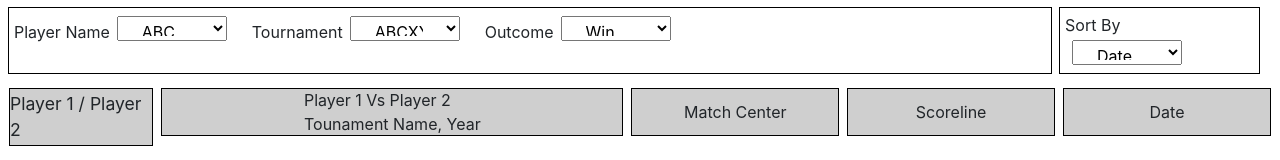
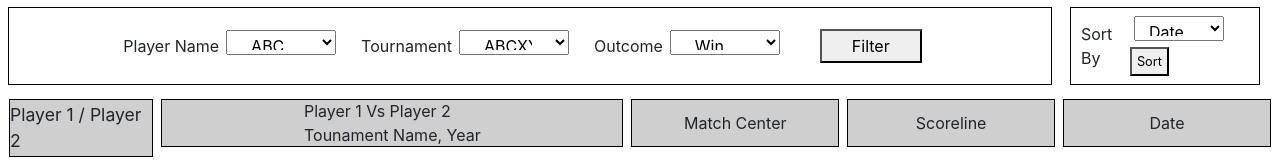
Before and after one commit to SchwiftyTechnologies/badmintonProject, a React (Create React App) app: page /schedule in a window 1280 px wide. Shown: the top 160 px of the page. Built offline with nearby package versions, Linux system fonts and the light colour scheme; grey boxes are pictures that could not be loaded.

Commit message:
Changes to sort and filter form

```diff
--- a/src/components/LandingPage/index.js
+++ b/src/components/LandingPage/index.js
@@ -32,7 +32,6 @@ class LandingPage extends Component {
         setTimeout(function(){
             sound.pause();
         }, 9730);
-
         StartTextAnimation(0);
     }
 
--- a/src/components/LandingPage/schedule.js
+++ b/src/components/LandingPage/schedule.js
@@ -5,7 +5,7 @@ class schedule extends Component {
     constructor(props) {
         super(props);
         this.state = {
-            data : [    // Dummy data nd format used
+            data : [
             {
                 player1:"ABC",
                 player2:"XYZ",
@@ -62,25 +62,25 @@ class schedule extends Component {
                     year:"2020"
                 }
             }
-        ]
-         };
+          ]
+        };
     }
 
     render() {
-        // retrieving the names of players and tournaments from the data
         let players = [], tournaments = [];
         for(let i = 0 ; i < this.state.data.length; i++ ){
             players.push(this.state.data[i].player1);
             players.push(this.state.data[i].player2);
             tournaments.push(this.state.data[i].tournament.name);
         }
-        // filtering usinque names and tournaments
+
         let uniqueplayers = players.filter((x, i, a) => a.indexOf(x) === i);
         let uniquetournament = tournaments.filter((x, i, a) => a.indexOf(x) === i);
         var playerOption = [];
         var tournamentOption = [];
         for(let i = 0 ; i < uniqueplayers.length; i++ )
             playerOption.push(<option value={uniqueplayers[i]}>{uniqueplayers[i]}</option>);
+
         for(let i = 0 ; i < uniquetournament.length; i++ )
             tournamentOption.push(<option value={uniquetournament[i]}>{uniquetournament[i]}</option>);
 
@@ -127,15 +127,17 @@ class schedule extends Component {
                                     <option value="lose">Loss</option>
                                 </select>
                             </span>
+                            <button>Filter</button>
                         </form>
                     </div>
                     <div id="schedule-sort">
                         <span>Sort By</span>
-                        <form action="/schedule/sort" method="POST">
+                        <form id="sort-form" action="/schedule/sort" method="POST">
                             <select name="sortby">
                                 <option value="date">Date</option>
                                 <option value="score">Score</option>
                             </select>
+                            <button>Sort</button>
                         </form>
                     </div>
                 </div>
--- a/src/components/LandingPage/styles.css
+++ b/src/components/LandingPage/styles.css
@@ -156,7 +156,9 @@
     margin: 0;
 }
 #schedule-filter{
-    display: inline-block;
+    display: flex;
+    justify-content: center;
+    align-items: center;
     min-height: 30px;
     margin: 0 7px 0 3px;
     padding: 5px;
@@ -165,12 +167,23 @@
     grid-column-start: 1;
     grid-column-end: 5;
 }
+#schedule-filter button{
+    padding: 3px 30px 3px 30px;
+    margin: 5px 15px 5px 15px;
+}
+#schedule-sort button{
+    padding: 3px 5px 3px 5px;
+    margin: 3px;
+    font-size: 0.8rem;
+}
 #schedule-sort{
-    display: inline-block;
+    display: flex;
+    justify-content: center;
+    align-items: center;
     min-height: 30px;
     margin: 0;
-    padding: 5px;
-    min-width:200px;
+    padding: 5px 10px 5px 10px;
+    width: 88%;
     border: 1px solid #000000;
     margin-left: auto;
     margin-right: 15px;
@@ -180,14 +193,20 @@
 #schedule-sort form,#schedule-filter form{
     display: inline-block;
 }
-#schedule-sort form select,#schedule-filter form select{
+#schedule-filter form select{
     height: 25px;
     width: 110px;
     margin: 3px 25px 0 7px;
     padding: 4px 20px;
     font-size: 1rem;
 }
-
+#schedule-sort form select{
+    height: 25px;
+    width: 90px;
+    margin: 3px 5px 0 7px;
+    padding: 4px 10px;
+    font-size: 1rem;
+}
 @media all and (max-width: 900px){
     .schedule-item{
         grid-template-columns: 33% 33% 33%;
```
